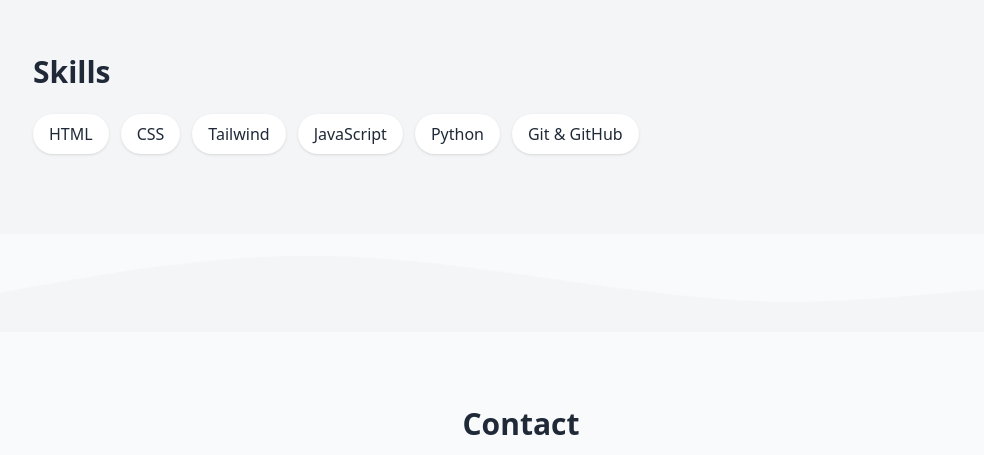
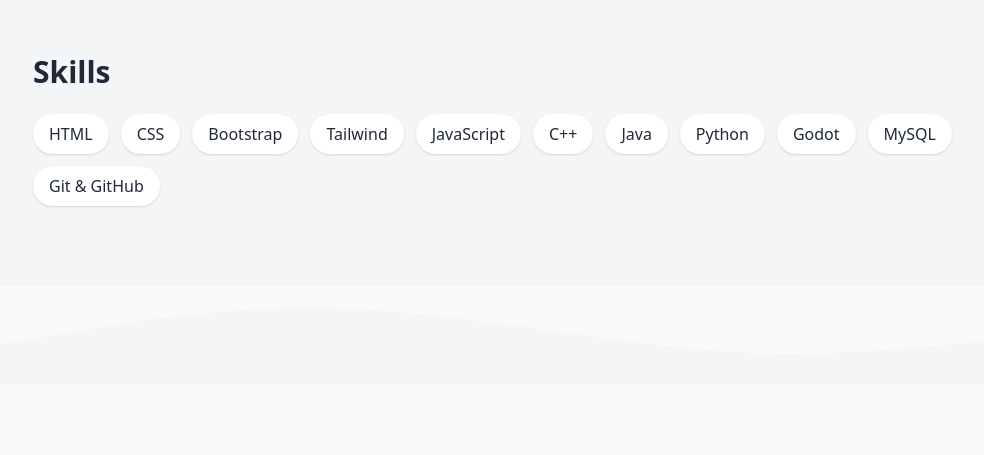
Before and after one commit to Mohamed-Shah-Shajir/portfolio, a plain HTML site: page index.html in a window 1280 px wide. Shown: the part 1882-2337 px from the top of the page, without its empty margins (119-1103 px from the left). Drawn offline with nearby package versions, Linux system fonts and the light colour scheme.

Commit message:
skills updated

```diff
--- a/index.html
+++ b/index.html
@@ -353,9 +353,14 @@
     <div class="flex flex-wrap gap-3">
       <span class="px-4 py-2 bg-white rounded-full shadow">HTML</span>
       <span class="px-4 py-2 bg-white rounded-full shadow">CSS</span>
+      <span class="px-4 py-2 bg-white rounded-full shadow">Bootstrap</span>
       <span class="px-4 py-2 bg-white rounded-full shadow">Tailwind</span>
       <span class="px-4 py-2 bg-white rounded-full shadow">JavaScript</span>
+      <span class="px-4 py-2 bg-white rounded-full shadow">C++</span>
+      <span class="px-4 py-2 bg-white rounded-full shadow">Java</span>
       <span class="px-4 py-2 bg-white rounded-full shadow">Python</span>
+      <span class="px-4 py-2 bg-white rounded-full shadow">Godot</span>
+      <span class="px-4 py-2 bg-white rounded-full shadow">MySQL</span>
       <span class="px-4 py-2 bg-white rounded-full shadow">Git & GitHub</span>
     </div>
   </div>
```
